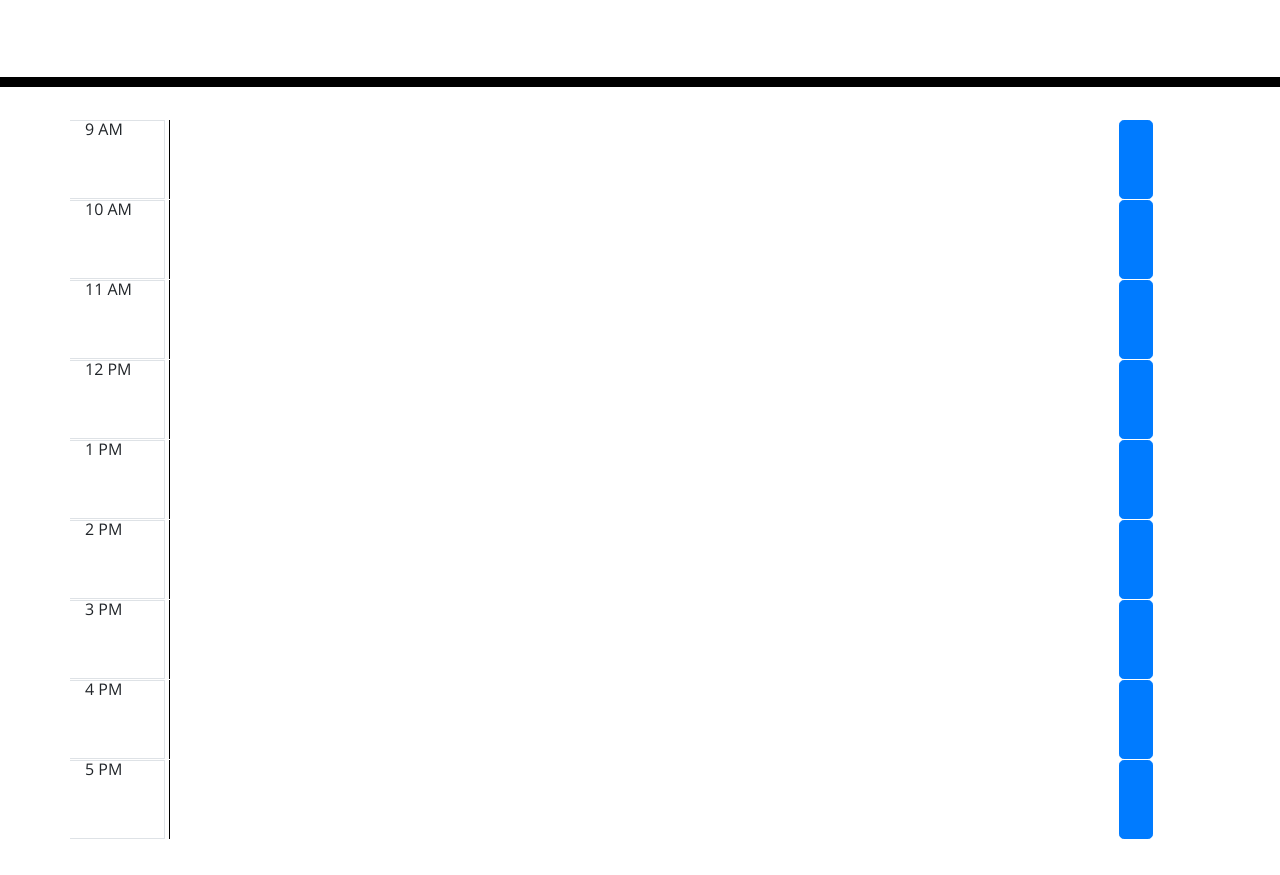
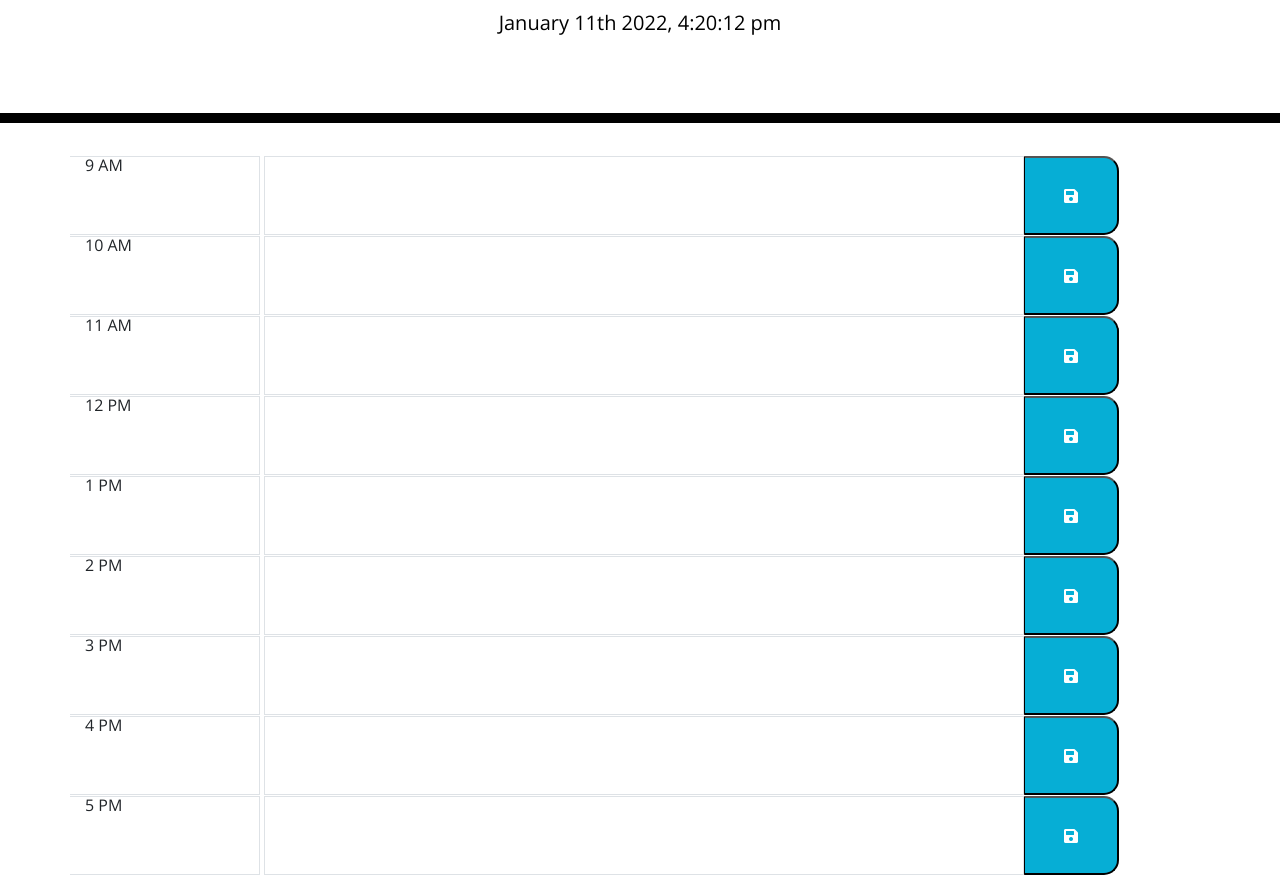
Before and after one commit to ckyle121/WorkDay-Scheduler, a plain HTML site: page index.html in a window 1280 px wide. Shown: the part 181-1056 px from the top of the page. Before the commit the page ends 1020 px from the top, so only its background shows below. Drawn offline with nearby package versions, Linux system fonts and the light colour scheme.

Commit message:
display time

```diff
--- a/index.html
+++ b/index.html
@@ -31,54 +31,55 @@
     <div class="container">
       <!-- Timeblocks-->
       <div class="row">
-        <div class="col-1 border border-left-0 mr-1">9 AM</div>
-        <textarea id="text9" cols="100" rows="2"></textarea>
-        <button id="button9" type="button" class="btn btn-primary btn-lg"></button>
+        <div class="col-2 border border-left-0 mr-1">9 AM</div>
+        <textarea id="text9" class="col-8 border" rows="2"></textarea>
+        <button id="button9" type="button" class="col-1 saveBtn"><i class="fa fa-save"></i></button>
       </div>
       <div class="row">
-        <div class="col-1 border border-left-0 mr-1">10 AM</div>
-        <textarea id="text10" cols="100" rows="2"></textarea>
-        <button id="button10" type="button" class="btn btn-primary btn-lg"></button>
+        <div class="col-2 border border-left-0 mr-1">10 AM</div>
+        <textarea id="text10" class="col-8 border" rows="2"></textarea>
+        <button id="button10" type="button" class="col-1 saveBtn"><i class="fa fa-save"></i></button>
       </div>
       <div class="row">
-        <div class="col-1 border border-left-0 mr-1">11 AM</div>
-        <textarea id="text11" cols="100" rows="2"></textarea>
-        <button id="button11" type="button" class="btn btn-primary btn-lg"></button>
+        <div class="col-2 border border-left-0 mr-1">11 AM</div>
+        <textarea id="text11" class="col-8 border" rows="2"></textarea>
+        <button id="button11" type="button" class="col-1 saveBtn"><i class="fa fa-save"></i></button>
       </div>
       <div class="row">
-        <div class="col-1 border border-left-0 mr-1">12 PM</div>
-        <textarea id="text12" cols="100" rows="2"></textarea>
-        <button id="button12" type="button" class="btn btn-primary btn-lg"></button>
+        <div class="col-2 border border-left-0 mr-1">12 PM</div>
+        <textarea id="text12" class="col-8 border" rows="2"></textarea>
+        <button id="button12" type="button" class="col-1 saveBtn"><i class="fa fa-save"></i></button>
       </div>
       <div class="row">
-        <div class="col-1 border border-left-0 mr-1">1 PM</div>
-        <textarea id="text13" cols="100" rows="2"></textarea>
-        <button id="button13" type="button" class="btn btn-primary btn-lg"></button>
+        <div class="col-2 border border-left-0 mr-1">1 PM</div>
+        <textarea id="text13" class="col-8 border" rows="2"></textarea>
+        <button id="button13" type="button" class="col-1 saveBtn"><i class="fa fa-save"></i></button>
       </div>
       <div class="row">
-        <div class="col-1 border border-left-0 mr-1">2 PM</div>
-        <textarea id="text14" cols="100" rows="2"></textarea>
-        <button id="button14" type="button" class="btn btn-primary btn-lg"></button>
+        <div class="col-2 border border-left-0 mr-1">2 PM</div>
+        <textarea id="text14" class="col-8 border" rows="2"></textarea>
+        <button id="button14" type="button" class="col-1 saveBtn"><i class="fa fa-save"></i></button>
       </div>
       <div class="row">
-        <div class="col-1 border border-left-0 mr-1">3 PM</div>
-        <textarea id="text15" cols="100" rows="2"></textarea>
-        <button id="button15" type="button" class="btn btn-primary btn-lg"></button>
+        <div class="col-2 border border-left-0 mr-1">3 PM</div>
+        <textarea id="text15" class="col-8 border" rows="2"></textarea>
+        <button id="button15" type="button" class="col-1 saveBtn"><i class="fa fa-save"></i></button>
       </div>
       <div class="row">
-        <div class="col-1 border border-left-0 mr-1">4 PM</div>
-        <textarea id="text16" cols="100" rows="2"></textarea>
-        <button id="button16" type="button" class="btn btn-primary btn-lg"></button>
+        <div class="col-2 border border-left-0 mr-1">4 PM</div>
+        <textarea id="text16" class="col-8 border" rows="2"></textarea>
+        <button id="button16" type="button" class="col-1 saveBtn"><i class="fa fa-save"></i></button>
       </div>
       <div class="row">
-        <div class="col-1 border border-left-0 mr-1">5 PM</div>
-        <textarea id="text17" cols="100" rows="2"></textarea>
-        <button id="button17" type="button" class="btn btn-primary btn-lg"></button>
+        <div class="col-2 border border-left-0 mr-1">5 PM</div>
+        <textarea id="text17" class="col-8 border" rows="2"></textarea>
+        <button id="button17" type="button" class="col-1 saveBtn"><i class="fa fa-save"></i></button>
       </div>
 
     </div>
 
     <script src="https://code.jquery.com/jquery-3.4.1.min.js"></script>
     <script src="https://cdnjs.cloudflare.com/ajax/libs/moment.js/2.24.0/moment.min.js"></script>
+    <script src="./script.js"></script>
   </body>
 </html>
--- /dev/null
+++ b/script.js
@@ -0,0 +1,9 @@
+// Display Current Date & Time with Moment.js
+currentDay = moment().format("MMMM Do YYYY, h:mm:ss a");
+$("#currentDay").text(currentDay);
+
+// color code time blocks to indicate whether time is in the past, present, or future
+
+// Enter tasks and save to local storage
+
+// tasks appear from local storage after refresh
```
